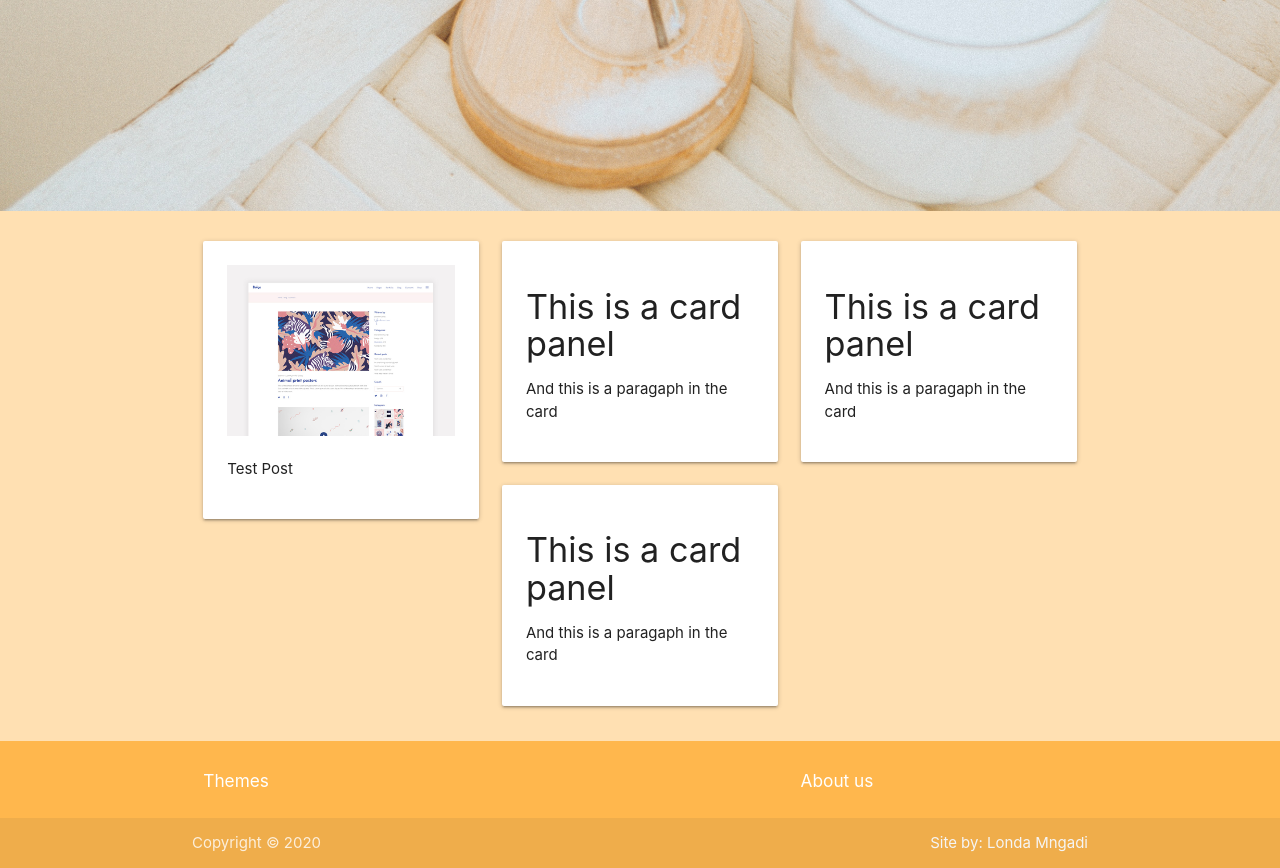
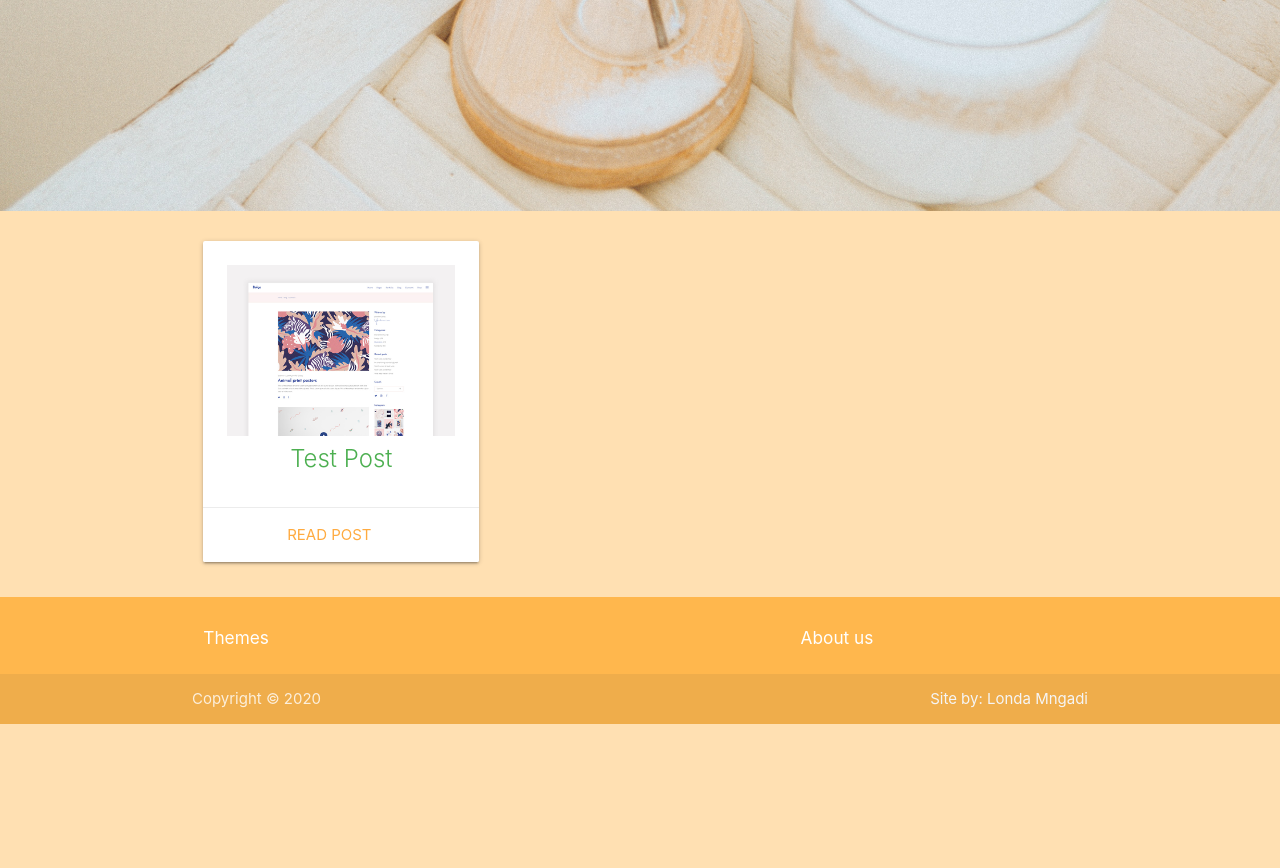
Before and after one commit to Londa-LG/Self-Care, a Django app: page / in a window 1280 px wide. Shown: the part 789-1657 px from the top of the page. After the commit the page ends 1513 px from the top, so only its background shows below. Run offline with Django 3.2, Linux system fonts and the light colour scheme; data comes from the database, SQL or seed files in the repository.

Commit message:
Ready for first Post
The is complete and ready for testing.

```diff
--- a/blogsite/main/models.py
+++ b/blogsite/main/models.py
@@ -5,6 +5,9 @@ class BlogPost(models.Model):
     post = models.TextField()
     date_published = models.DateField()
 
+    def get_absolute_url(self):
+        return f'{self.id}/'
+
 class PostCard(models.Model):
     post = models.OneToOneField(BlogPost, on_delete=models.CASCADE)
     pic = models.ImageField(upload_to='card_pics')
--- a/blogsite/main/templates/main/home.html
+++ b/blogsite/main/templates/main/home.html
@@ -37,30 +37,19 @@
         <div class="row">
             {% for card in cards %}
             <div class="col s6 m4 l4">
-                <div class="card-panel">
-                    <img class="responsive-img" src="{{card.pic.url}}">
-                    <p>{{card.post.title}}</p>
-                </div>
+                <div class="card">
+                    <div class="card-content">
+                        <div class="image-class">
+                            <img class="responsive-img" src="{{ card.pic.url }}" alt="post image">
+                        </div>
+                        <span class="card-title green-text accent-4 center">{{card.post.title}}</span>
+                    </div>
+                    <div class="card-action center">
+                        <a  href="Post/{{card.post.get_absolute_url}}" >Read Post</a>
+                    </div>
+                    </div>
             </div>
             {% endfor %}
-            <div class="col s6 m4 l4">
-                <div class="card-panel">
-                    <h4>This is a card panel</h4>
-                    <p>And this is a paragaph in the card</p>
-                </div>
-            </div>
-            <div class="col s6 m4 l4">
-                <div class="card-panel">
-                    <h4>This is a card panel</h4>
-                    <p>And this is a paragaph in the card</p>
-                </div>
-            </div>
-            <div class="col s6 m4 l4">
-                <div class="card-panel">
-                    <h4>This is a card panel</h4>
-                    <p>And this is a paragaph in the card</p>
-                </div>
-            </div>
         </div>
     </section>
 </main>
--- a/blogsite/main/urls.py
+++ b/blogsite/main/urls.py
@@ -5,5 +5,5 @@ app_name = 'main'
 
 urlpatterns =[
     path('', HomeView,name='Home'),
-    path('Post/', PostView, name='Post'),
+    path('Post/<int:id>/', PostView, name='Post'),
 ]
--- a/blogsite/main/views.py
+++ b/blogsite/main/views.py
@@ -6,6 +6,7 @@ def HomeView(request):
     content = {'cards': cards}
     return render(request,'main/home.html',content)
 
-def PostView(request):
-
-    return render(request,'main/post.html')
+def PostView(request,id):
+    post = BlogPost.objects.filter(id=id)
+    content = {'post': post}
+    return render(request, 'main/post.html', content)
```
Also changed, not shown: blogsite/main/templates/main/post.html (+5 -2 lines).
